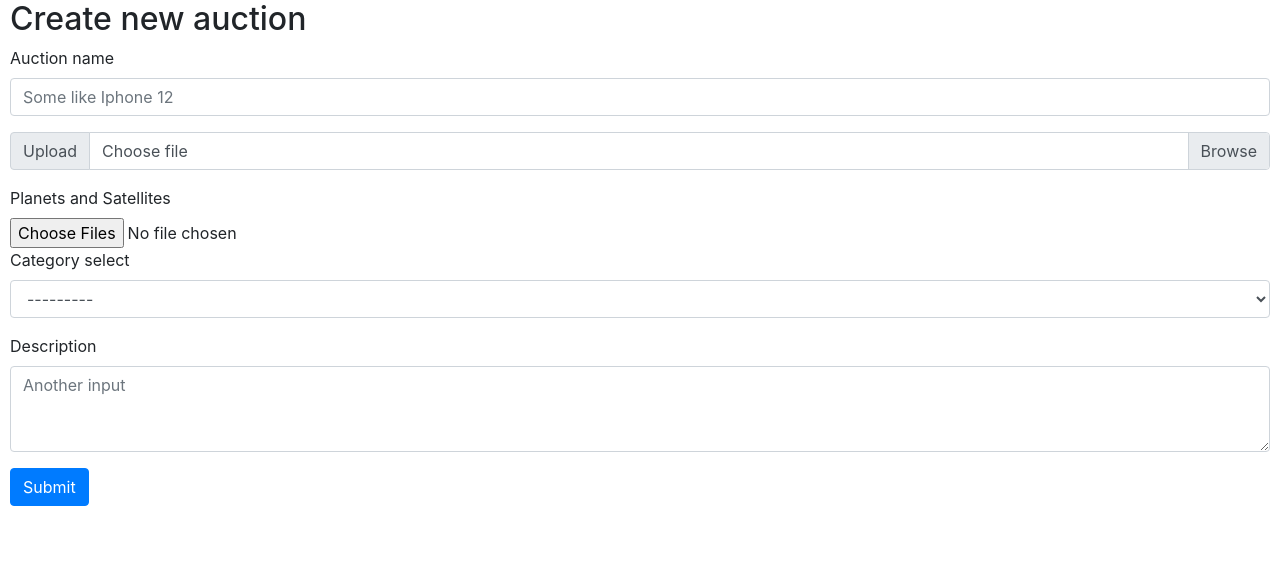
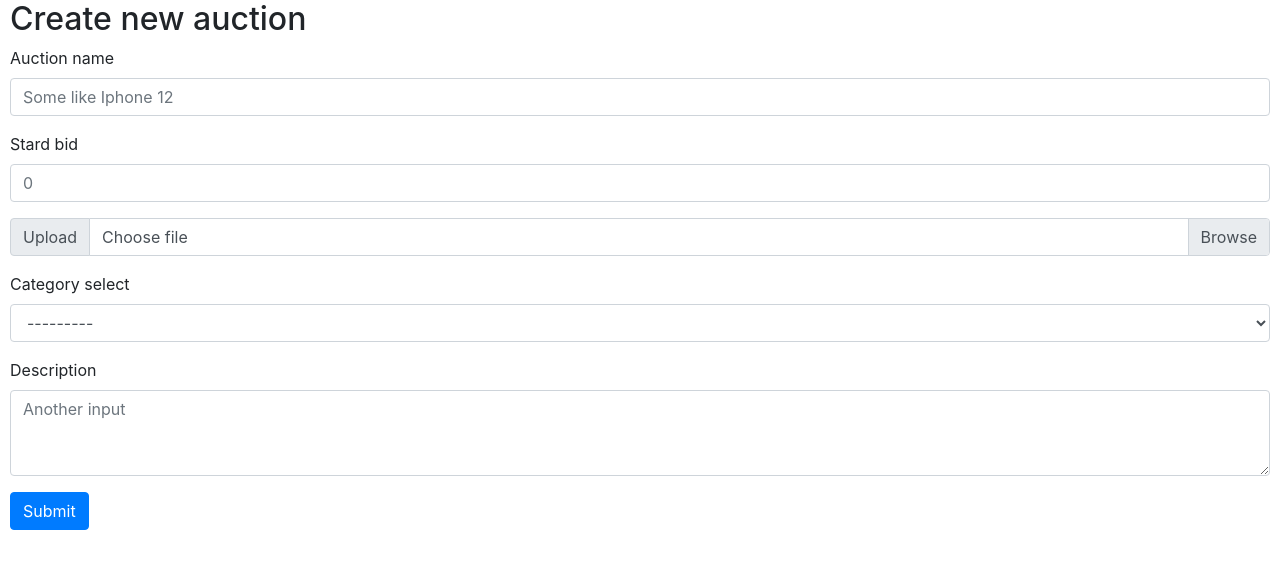
Before and after one commit to generativearts/commerce, a Django app: page /new_item in a window 1280 px wide. Shown: the part 120-689 px from the top of the page. Run offline with Django 3.2, Linux system fonts and the light colour scheme; data comes from the database, SQL or seed files in the repository; both versions use the stored data as it was after the commit; some libraries are stand-ins or nearby versions.

Commit message:
add bid to new_item.html

```diff
--- a/auctions/templates/auctions/layout.html
+++ b/auctions/templates/auctions/layout.html
@@ -56,7 +56,7 @@
                     </div>
                     </li>
                     <form class="form-inline">
-                        <button class="btn btn-primary" type="button">New Auction</button>
+                      <a class="btn btn-primary" href="new_item" role="button">New Auction</a>
                     </form>
                 {% else %}
                     <li class="nav-item">
--- a/auctions/templates/auctions/new_item.html
+++ b/auctions/templates/auctions/new_item.html
@@ -2,10 +2,15 @@
 
 {% block body %}
   <h2>Create new auction</h2>
-  <form>
+  <form method="POST">
+    {% csrf_token %}
     <div class="form-group">
       <label for="formGroupExampleInput">Auction name</label>
       <input type="text" class="form-control" id="item_name" placeholder="Some like Iphone 12">
+    </div>
+    <div class="form-group">
+      <label for="inputAddress">Stard bid</label>
+      <input type="text" class="form-control" id="start_bid" placeholder="0">
     </div>
     <div class="input-group mb-3">
       <div class="input-group-prepend">
@@ -16,28 +21,6 @@
         <label class="custom-file-label" for="inputGroupFile01">Choose file</label>
       </div>
     </div>
-    <label for="input-25">Planets and Satellites</label>
-<div class="file-loading">
-    <input id="input-25" name="input25[]" type="file" multiple>
-</div>
-<script>
-$(document).ready(function() {
-    var url1 = 'http://upload.wikimedia.org/wikipedia/commons/thumb/e/e1/FullMoon2010.jpg/631px-FullMoon2010.jpg',
-        url2 = 'http://upload.wikimedia.org/wikipedia/commons/thumb/6/6f/Earth_Eastern_Hemisphere.jpg/600px-Earth_Eastern_Hemisphere.jpg';
-    $("#input-25").fileinput({
-        initialPreview: [url1, url2],
-        initialPreviewAsData: true,
-        initialPreviewConfig: [
-            {caption: "Moon.jpg", filename: "MoonFull.jpg", downloadUrl: url1, description: "<h5>The Moon</h5>The Moon is Earth's only natural satellite and the fifth largest moon in the solar system. The Moon's distance from Earth is about 240,000 miles (385,000 km).", size: 930321, width: "120px", key: 1},
-            {caption: "Earth.jpg", filename: "EarthFull.jpg", downloadUrl: url2, description: "<h5>The Earth</h5> The Earth is the 3<sup>rd</sup> planet from the Sun and the only astronomical object known to harbor and support life. About 29.2% of Earth's surface is land and remaining 70.8% is covered with water.", size: 1218822, width: "120px", key: 2}
-        ],
-        deleteUrl: "/site/file-delete",
-        overwriteInitial: true,
-        maxFileSize: 100,
-        initialCaption: "The Moon and the Earth"
-    });
-});
-</script>
     <div class="form-group sm-6">
       <label for="category">Category select</label>
       <select class="form-control" id="category">
```
Also changed, not shown: db.sqlite3.
